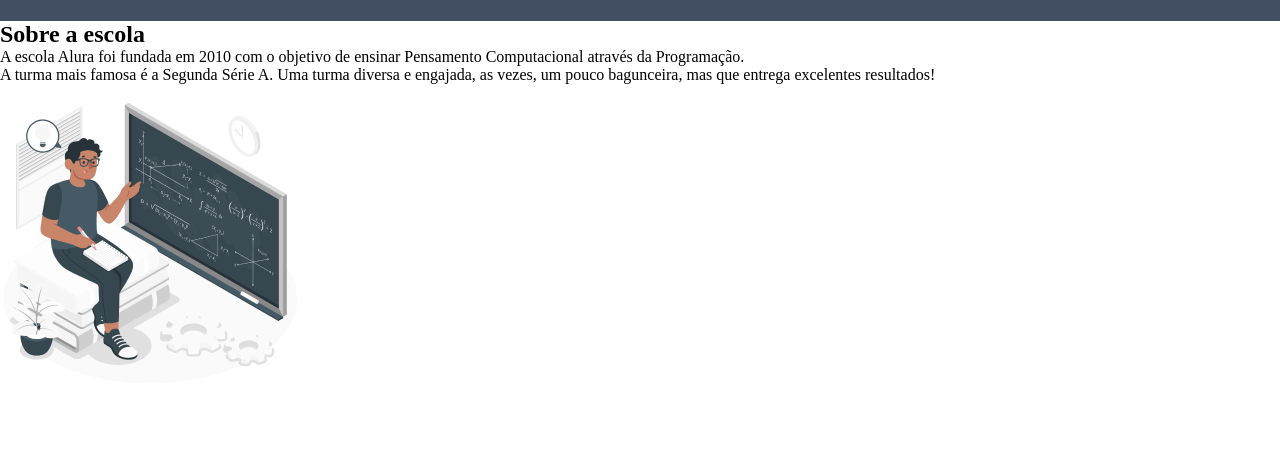
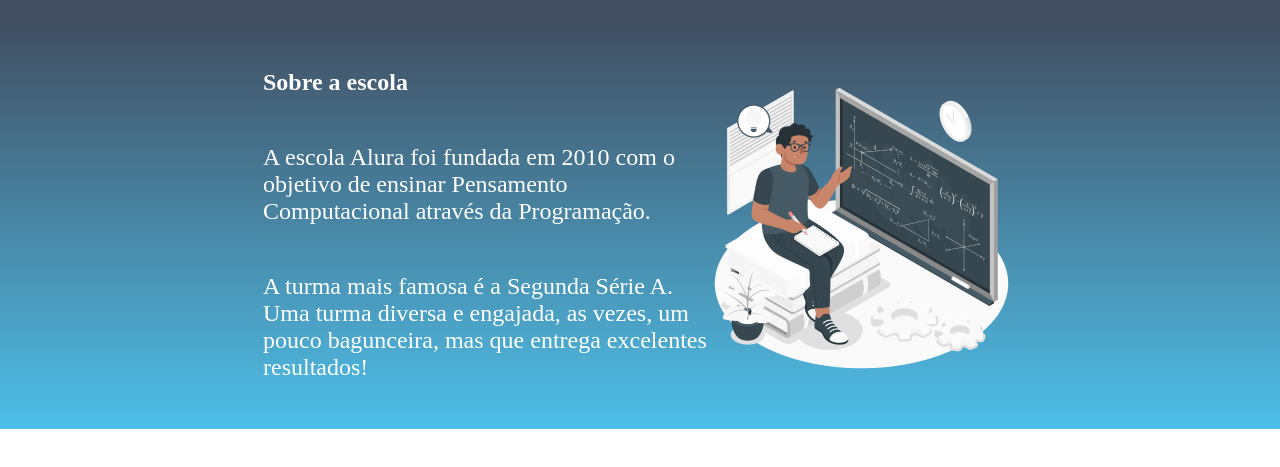
Before and after one commit to kerollin0405/siteescola, a plain HTML site: page index.html in a window 1280 px wide. Shown: the part 87-554 px from the top of the page. Drawn offline with Linux system fonts and the light colour scheme.

Commit message:
Final sessão

```diff
--- a/style.css
+++ b/style.css
@@ -25,3 +25,42 @@
     font-size: 24px;
 
 }
+
+.escola{
+background-image: linear-gradient(#424e61,#4ebfe9);
+color: white;
+display: flex;
+justify-content: center;
+align-items: center;
+padding:  24px 0;
+
+}
+
+.escola-imagem{
+
+    width: 25%;
+
+}
+
+.escola-div-conteudo{
+
+    width: 35%;
+}
+
+.escola-titulo{
+
+    padding: 24px 0;
+
+}
+
+.escola-texto-um{
+
+    padding: 24px 0;
+    font-size: 24px;
+}
+
+.escola-texto-dois{
+
+    padding: 24px 0;
+    font-size: 24px;
+}
```
Also changed, not shown: index.html (+2 -2 lines).
